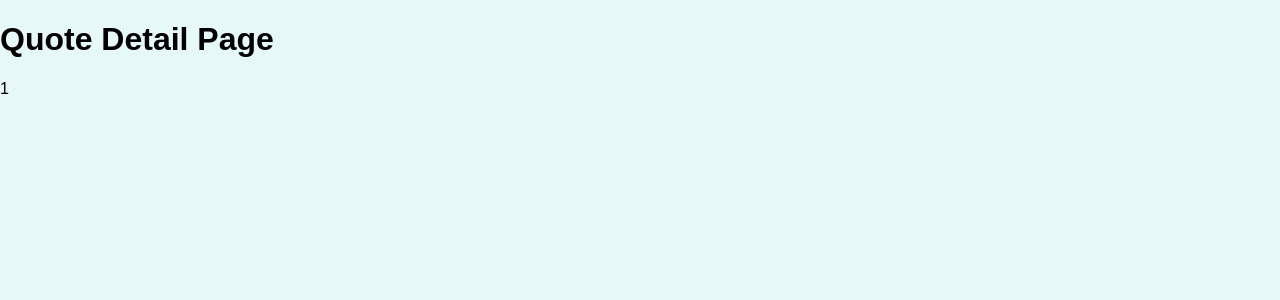
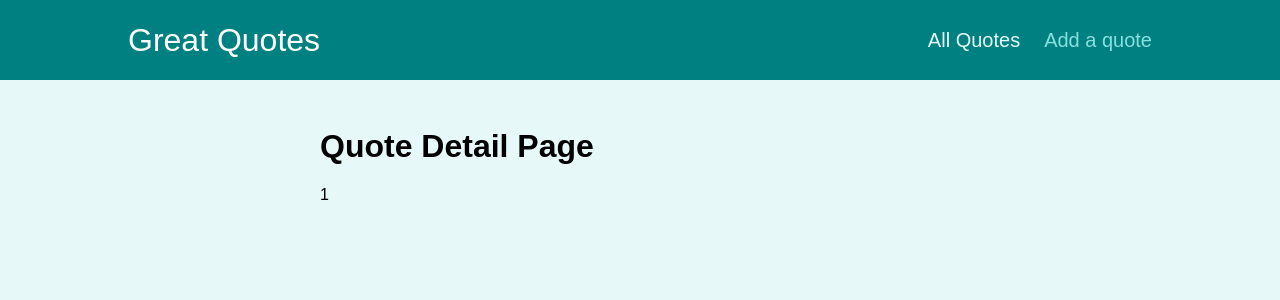
Before and after one commit to Maverick2502/react-router-2-spa, a React (Create React App) app: page /quotes/1 in a window 1280 px wide. Shown: the top 300 px of the page. Built offline with nearby package versions, Linux system fonts and the light colour scheme.

Commit message:
Adding a Layout Wrapper

```diff
--- a/src/App.js
+++ b/src/App.js
@@ -1,10 +1,12 @@
 import { Redirect, Route, Switch } from "react-router-dom";
+import Layout from "./components/layout/Layout";
 import AllQuotes from "./pages/AllQuotes";
 import NewQuote from "./pages/NewQuote";
 import QuoteDetail from "./pages/QuoteDetail";
 
 function App() {
   return (
+    <Layout>
       <Switch>
         <Route path="/" exact>
           <Redirect to="/quotes" />
@@ -19,6 +21,7 @@
           <NewQuote />
         </Route>
       </Switch>
+    </Layout>
   );
 }
 
--- /dev/null
+++ b/src/components/layout/Layout.jsx
@@ -0,0 +1,14 @@
+import React, { Fragment } from "react";
+import classes from "./Layout.module.css";
+import MainNavigation from "./MainNavigation";
+
+function Layout(props) {
+  return (
+    <Fragment>
+      <MainNavigation />
+      <main className={classes.main}>{props.children}</main>
+    </Fragment>
+  );
+}
+
+export default Layout;
--- /dev/null
+++ b/src/components/layout/MainNavigation.jsx
@@ -0,0 +1,27 @@
+import React from "react";
+import { NavLink } from "react-router-dom";
+import classes from "./MainNavigation.module.css";
+
+function MainNavigation() {
+  return (
+    <header className={classes.header}>
+      <div className={classes.logo}>Great Quotes</div>
+      <nav className={classes.nav}>
+        <ul>
+          <li>
+            <NavLink to="/quotes" activeClassName={classes.active}>
+              All Quotes
+            </NavLink>
+          </li>
+          <li>
+            <NavLink to="/new-quote" activeClassName={classes.active}>
+              Add a quote
+            </NavLink>
+          </li>
+        </ul>
+      </nav>
+    </header>
+  );
+}
+
+export default MainNavigation;
--- a/src/index.js
+++ b/src/index.js
@@ -1,6 +1,5 @@
 import ReactDOM from "react-dom";
 import { BrowserRouter } from "react-router-dom";
-
 import "./index.css";
 import App from "./App";
 
```
Lines whose indentation alone changed are shown as unchanged.
